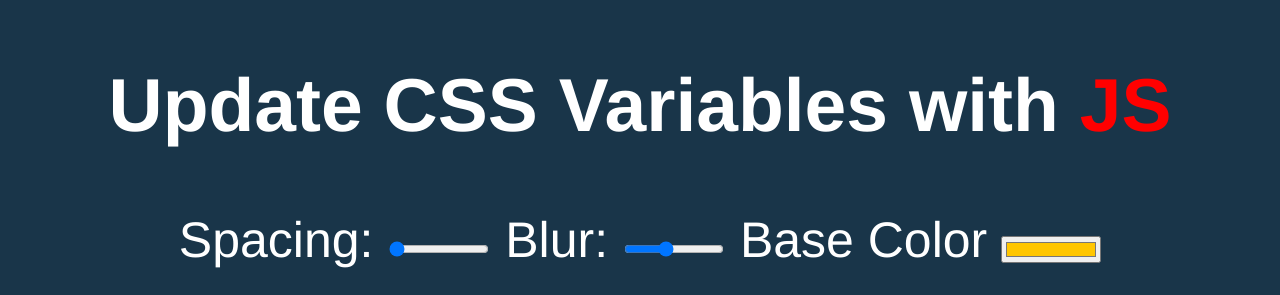
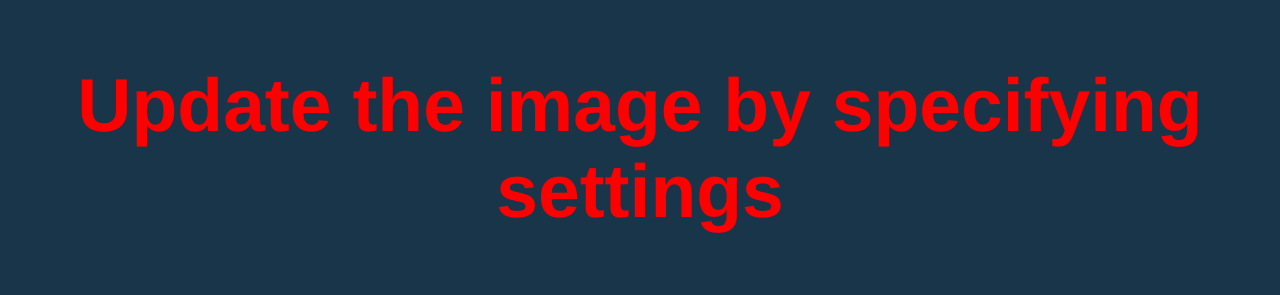
Before and after one commit to kulaska/kulaska.github.io, a plain HTML site: page js_image_playground/index.html in a window 1280 px wide. Shown: the top 295 px of the page. Drawn offline with Linux system fonts and the light colour scheme.

Commit message:
Update index.html

```diff
--- a/js_image_playground/index.html
+++ b/js_image_playground/index.html
@@ -5,7 +5,7 @@
   <title>Scoped CSS Variables and JS</title>
 </head>
 <body>
-  <h2>Update CSS Variables with <span class='hl'>JS</span></h2>
+  <h2><span class='hl'>Update the image by specifying settings</span></h2>
 
   <div class="controls">
     <label for="spacing">Spacing:</label>
```
